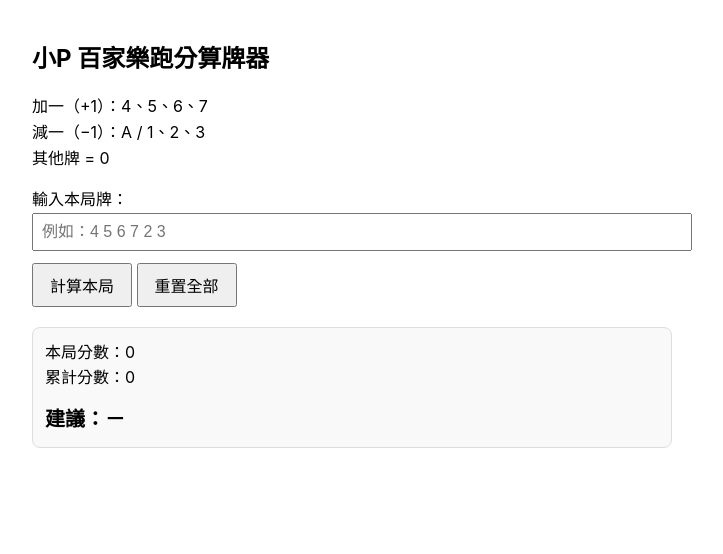
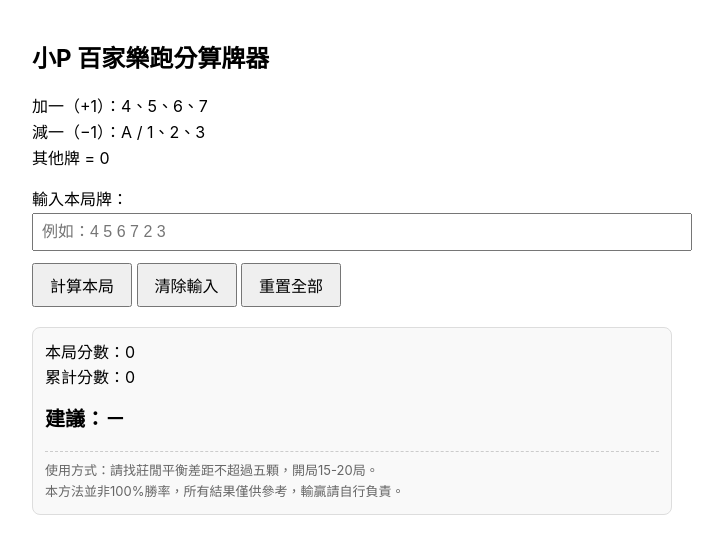
Before and after one commit to yuhsin0968/baccarat-app, a plain HTML site: page index.html in a window 1280 px wide. Shown: the whole page, without its empty margins (288-1011 px from the left). Drawn offline with Linux system fonts and the light colour scheme.

Commit message:
Update index.html

```diff
--- a/index.html
+++ b/index.html
@@ -26,6 +26,13 @@
     .suggest { font-size: 20px; font-weight: bold; margin-top: 12px; }
     .blue { color: #007aff; }
     .red { color: #d60000; }
+    .note {
+      margin-top: 16px;
+      font-size: 13px;
+      color: #666;
+      border-top: 1px dashed #ccc;
+      padding-top: 8px;
+    }
   </style>
 </head>
 <body>
@@ -43,6 +50,7 @@
 
 <div>
   <button onclick="calculate()">計算本局</button>
+  <button onclick="clearInput()">清除輸入</button>
   <button onclick="resetCount()">重置全部</button>
 </div>
 
@@ -50,20 +58,24 @@
   <div id="roundResult">本局分數：0</div>
   <div id="totalResult">累計分數：0</div>
   <div id="suggestion" class="suggest">建議：－</div>
+
+  <!-- 🆕 使用方式說明 -->
+  <div class="note">
+    使用方式：請找莊閒平衡差距不超過五顆，開局15-20局。<br>
+    本方法並非100%勝率，所有結果僅供參考，輸贏請自行負責。
+  </div>
 </div>
 
 <script>
-  // 全局：累積總分
   let totalCount = 0;
 
   function calculate() {
     const input = document.getElementById("cards").value;
     const cards = parseCards(input);
 
-    const roundValue = countCards(cards);  // 本局結果
-    totalCount += roundValue;              // 跑分：累計更新
+    const roundValue = countCards(cards);
+    totalCount += roundValue;
 
-    // 顯示
     document.getElementById("roundResult").innerText =
       "本局分數：" + formatSigned(roundValue);
 
@@ -107,6 +119,11 @@
     return "0";
   }
 
+  // 只清輸入，不清分數
+  function clearInput() {
+    document.getElementById("cards").value = "";
+  }
+
   function resetCount() {
     totalCount = 0;
     document.getElementById("roundResult").innerText = "本局分數：0";
```
